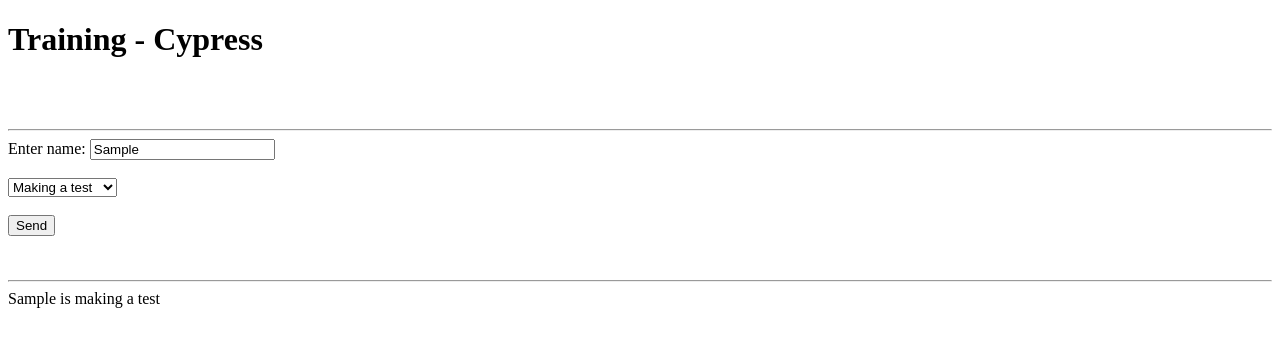
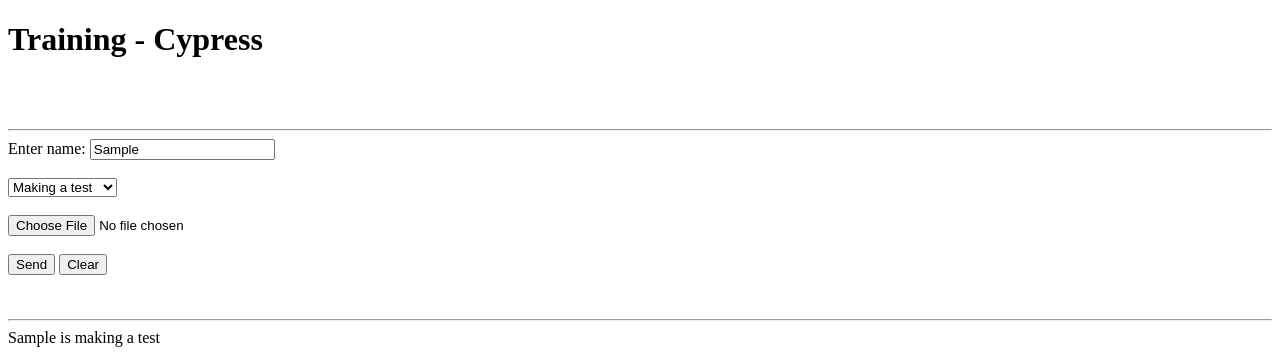
Before and after one commit to azcmagalhaes/learning-cypress, a plain HTML site: page index.html in a window 1280 px wide. Both pictures are taken after typing "Sample" into the empty fields and a click on the button "Send". Shown: the top 360 px of the page. Drawn offline with Linux system fonts and the light colour scheme.

Commit message:
New feature to add images

```diff
--- a/code.js
+++ b/code.js
@@ -3,4 +3,15 @@
     var name = document.getElementById("name").value;
     var text = name + " is " + selected;
     document.getElementById("demo").innerHTML=text;
+    document.getElementById("output").style.display = 'block';
 }
+
+var loadFile = function(event) {
+	var image = document.getElementById('output');
+	image.src = URL.createObjectURL(event.target.files[0]);
+}
+
+function functionClear() {
+    document.getElementById("demo").innerHTML=null;
+    document.getElementById("output").style.display = 'none';
+}
--- a/index.html
+++ b/index.html
@@ -22,10 +22,14 @@
                     <option value="deploying a test">Deploy a test</option>
                 </select><br>
                 <br>
+                <input type="file"  accept="image/*" name="image" id="file" onchange="loadFile(event)"><br>
+                <br>
                 <button class="buttonSend" onclick="myFunction()">Send</button>
+                <button class="buttonClear" onclick="functionClear()">Clear</button>
                 <br><br><br>
                 <hr>
                 <label id="demo"></label>
+                <p><img id="output" width="200" style="display: none;"/></p>
             </div>
             <hr>
             <div id="footer">
```
